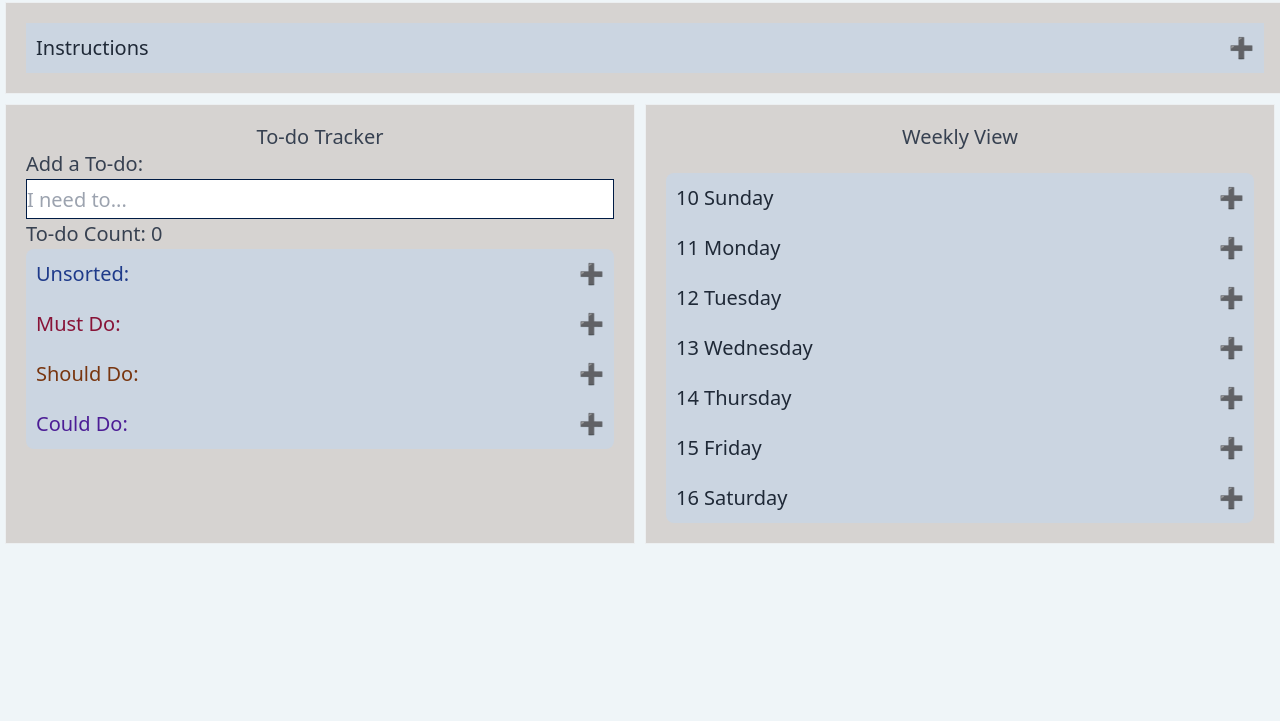
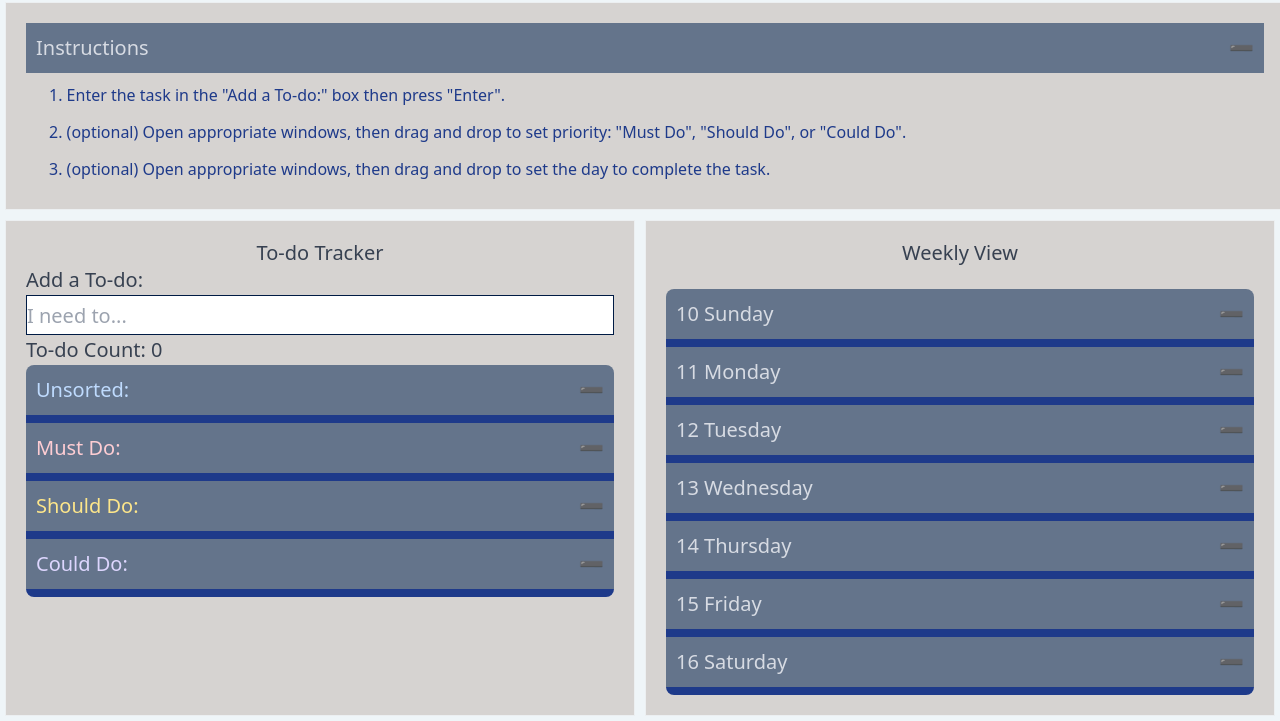
Before and after one commit to hudsonpepper/Make-Your-Day, a plain HTML site: page index.html in a window 1280 px wide. Shown: the part 178-899 px from the top of the page. Before the commit the page ends 800 px from the top, so only its background shows below. Drawn offline with nearby package versions, Linux system fonts and the light colour scheme.

Commit message:
Changed Default Accordion Behavior to Open

```diff
--- a/assets/css/style.css
+++ b/assets/css/style.css
@@ -175,7 +175,7 @@ ol li {
 /* Style the accordion panel. Note: hidden by default */
 .panel {
   padding: 0 18px;
-  display: none;
+  display: block;
   overflow: hidden;
 }
 
--- a/assets/js/script.js
+++ b/assets/js/script.js
@@ -218,7 +218,7 @@ for (let i = 0; i < accElArray.length; i++) {
     let numLi;
     console.log("Number of Elements:", numLi)
     var panel = this.nextElementSibling;
-    if (panel.style.display === "block") {
+    if (!this.classList.contains("active")) {
       panel.style.display = "none";
     }
     else {
@@ -254,7 +254,7 @@ for (let i = 0; i < accElArray.length; i++) {
       }
       for (let i = 0; i < 4; i++) {
 
-        if (panel.style.display === "none") {
+        if (this.classList.contains("active")) {
           $(this).children().eq(spanArr[i]).text(numLiArr[i]);
           if (numLiArr[i] > 0) {
             $(this).children().eq(spanArr[i]).removeClass("hidden");
--- a/index.html
+++ b/index.html
@@ -39,7 +39,7 @@
 </div>
 <!-- Start Do To Tracker (Left Side) -->
 <div class="customCard">
-  <button class="accordion">Instructions</button>
+  <button class="accordion active">Instructions</button>
   <ol class="panel">
     <li>1. Enter the task in the "Add a To-do:" box then press "Enter".</li>
     <li>2. (optional) Open appropriate windows, then drag and drop to set priority: "Must Do", "Should Do", or "Could Do".</li>
@@ -55,22 +55,22 @@
     </form>
     <p>To-do Count: <span id="todo-count">0</span></p>
     <div id="todo-div">
-      <button id="unsorted-btn" class="accordion rounded-t-lg">Unsorted:
+      <button id="unsorted-btn" class="accordion active rounded-t-lg">Unsorted:
         <span class="rounded-full bg-blue-200 text-blue-900 border-2 border-blue-900 hidden"></span>
       </button>
       <ul id="unsorted" class="connectedSortable panel" data-date="Undated" data-type="Unsorted">
       </ul>
-      <button id="must-do-btn" class="accordion">Must Do:
+      <button id="must-do-btn" class="accordion active">Must Do:
         <span class="rounded-full bg-rose-200 text-rose-900 border-2 border-rose-900 hidden"></span>
       </button>
       <ul id="must-do" class="connectedSortable panel" data-date="Undated" data-type="Must-do">
       </ul>
-      <button id="should-do-btn" class="accordion">Should Do:
+      <button id="should-do-btn" class="accordion active">Should Do:
         <span class="rounded-full bg-amber-200 text-amber-900 border-2 border-amber-900 hidden"></span>
       </button>
       <ul id="should-do" class="connectedSortable panel" data-date="Undated" data-type="Should-do">
       </ul>
-      <button id="could-do-btn" class="accordion rounded-b-lg">Could Do:
+      <button id="could-do-btn" class="accordion active">Could Do:
         <span class="rounded-full bg-violet-200 text-violet-900 border-2 border-violet-900 hidden"></span>
       </button>
       <ul id="could-do" class="connectedSortable panel rounded-b-lg" data-date="Undated" data-type="Could-do">
@@ -81,49 +81,49 @@
     <h1 class="pb-4">Weekly View</h1>
     <div class="calendar">
       <div class="dayView">
-        <button class="accordion rounded-t-lg"><span class="day" id="Sun" index="0"></span> Sunday
+        <button class="accordion active rounded-t-lg"><span class="day" id="Sun" index="0"></span> Sunday
           <span class="rounded-full bg-blue-200 text-blue-900 border-2 border-blue-900 hidden"></span>
           <span class="rounded-full bg-rose-200 text-rose-900 border-2 border-rose-900 hidden"></span>
           <span class="rounded-full bg-amber-200 text-amber-900 border-2 border-amber-900 hidden"></span>
           <span class="rounded-full bg-violet-200 text-violet-900 border-2 border-violet-900 hidden"></span>
         </button>
         <ul class="connectedSortable panel" id="SunUl" data-date="Sunday"></ul>
-        <button class="accordion"><span class="day" id="Mon" index="1"></span> Monday
+        <button class="accordion active"><span class="day" id="Mon" index="1"></span> Monday
           <span class="rounded-full bg-blue-200 text-blue-900 border-2 border-blue-900 hidden"></span>
           <span class="rounded-full bg-rose-200 text-rose-900 border-2 border-rose-900 hidden"></span>
           <span class="rounded-full bg-amber-200 text-amber-900 border-2 border-amber-900 hidden"></span>
           <span class="rounded-full bg-violet-200 text-violet-900 border-2 border-violet-900 hidden"></span>
         </button>
         <ul class="connectedSortable panel" id="MonUl" data-date="Monday"></ul>
-        <button class="accordion"><span class="day" id="Tues" index="2"></span> Tuesday
+        <button class="accordion active"><span class="day" id="Tues" index="2"></span> Tuesday
           <span class="rounded-full bg-blue-200 text-blue-900 border-2 border-blue-900 hidden"></span>
           <span class="rounded-full bg-rose-200 text-rose-900 border-2 border-rose-900 hidden"></span>
           <span class="rounded-full bg-amber-200 text-amber-900 border-2 border-amber-900 hidden"></span>
           <span class="rounded-full bg-violet-200 text-violet-900 border-2 border-violet-900 hidden"></span>
         </button>
         <ul class="connectedSortable panel" id="TuesUl" data-date="Tuesday"></ul>
-        <button class="accordion"><span class="day" id="Wed" index="3"></span> Wednesday
+        <button class="accordion active"><span class="day" id="Wed" index="3"></span> Wednesday
           <span class="rounded-full bg-blue-200 text-blue-900 border-2 border-blue-900 hidden"></span>
           <span class="rounded-full bg-rose-200 text-rose-900 border-2 border-rose-900 hidden"></span>
           <span class="rounded-full bg-amber-200 text-amber-900 border-2 border-amber-900 hidden"></span>
           <span class="rounded-full bg-violet-200 text-violet-900 border-2 border-violet-900 hidden"></span>
         </button>
         <ul class="connectedSortable panel" id="WedUl" data-date="Wednesday"></ul>
-        <button class="accordion"><span class="day" id="Thu" index="4"></span> Thursday
+        <button class="accordion active"><span class="day" id="Thu" index="4"></span> Thursday
           <span class="rounded-full bg-blue-200 text-blue-900 border-2 border-blue-900 hidden"></span>
           <span class="rounded-full bg-rose-200 text-rose-900 border-2 border-rose-900 hidden"></span>
           <span class="rounded-full bg-amber-200 text-amber-900 border-2 border-amber-900 hidden"></span>
           <span class="rounded-full bg-violet-200 text-violet-900 border-2 border-violet-900 hidden"></span>
         </button>
         <ul class="connectedSortable panel" id="ThuUl" data-date="Thursday"></ul>
-        <button class="accordion"><span class="day" id="Fri" index="5"></span> Friday
+        <button class="accordion active"><span class="day" id="Fri" index="5"></span> Friday
           <span class="rounded-full bg-blue-200 text-blue-900 border-2 border-blue-900 hidden"></span>
           <span class="rounded-full bg-rose-200 text-rose-900 border-2 border-rose-900 hidden"></span>
           <span class="rounded-full bg-amber-200 text-amber-900 border-2 border-amber-900 hidden"></span>
           <span class="rounded-full bg-violet-200 text-violet-900 border-2 border-violet-900 hidden"></span>
         </button>
         <ul class="connectedSortable panel" id="FriUl" data-date="Friday"></ul>
-        <button class="accordion rounded-b-lg"><span class="day" id="Sat" index="6"></span> Saturday
+        <button class="accordion active"><span class="day" id="Sat" index="6"></span> Saturday
           <span class="rounded-full bg-blue-200 text-blue-900 border-2 border-blue-900 hidden"></span>
           <span class="rounded-full bg-rose-200 text-rose-900 border-2 border-rose-900 hidden"></span>
           <span class="rounded-full bg-amber-200 text-amber-900 border-2 border-amber-900 hidden"></span>
```
